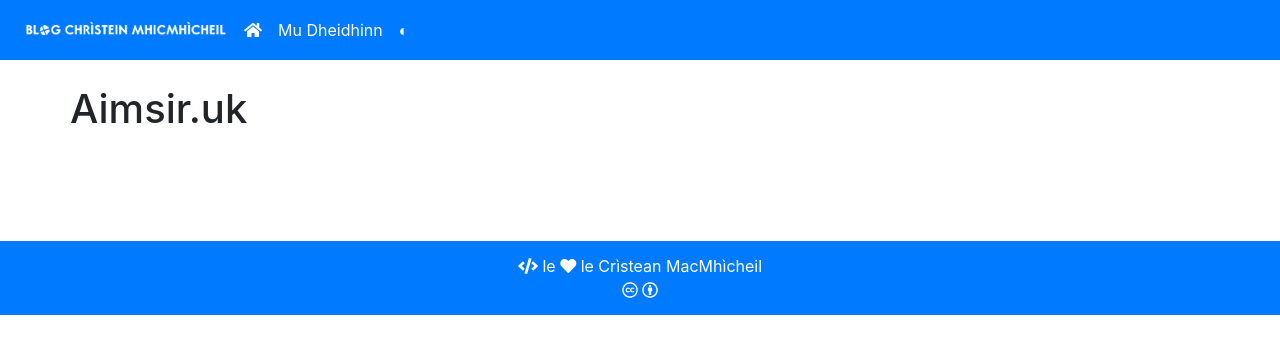
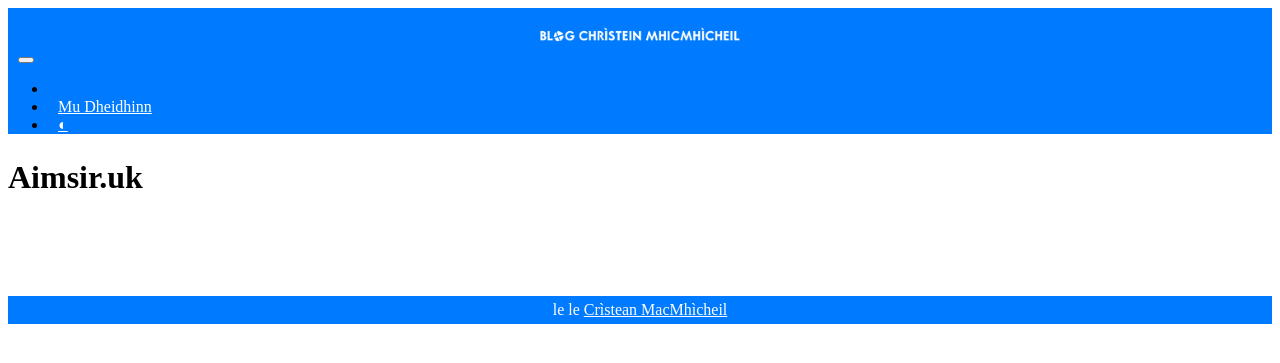
Before and after one commit to angeidheal/aimsir, a Jekyll site: the page built from index.html, in a window 1280 px wide. Shown: the top 363 px of the page. Built offline with Jekyll 4.4.1, drawn with Linux system fonts in a browser that asks for light colours; nearby versions of some CDN libraries.

Commit message:
Update header.html

```diff
--- a/_includes/header.html
+++ b/_includes/header.html
@@ -23,36 +13,5 @@
 <!-- Description for search engine use -->
 <meta itemprop="description" name="description" content="{% if page.description %}{{ page.description }}{% else %}{{ site.description }}{% endif %}" />
 
-<!-- Web app icons -->
-<link rel="shortcut icon" type="image/x-icon" href="favicon.ico">
-<link rel="apple-touch-icon" sizes="180x180" href="/apple-touch-icon.png">
-<link rel="icon" type="image/png" sizes="32x32" href="/favicon-32x32.png">
-<link rel="icon" type="image/png" sizes="16x16" href="/favicon-16x16.png">
-<link rel="manifest" href="/site.webmanifest">
-<link rel="mask-icon" href="/safari-pinned-tab.svg" color="{{ site.featured-color }}">
-<meta name="apple-mobile-web-app-title" content="Geidh.uk">
-<meta name="application-name" content="Geidh.uk">
-<meta name="msapplication-TileColor" content="{{ site.featured-color }}">
-<meta name="msapplication-TileImage" content="/mstile-144x144.png">
-<meta name="theme-color" content="{{ site.featured-color }}">
-
-<!-- News RSS Feed -->
-<link rel="alternate" type="application/rss+xml" title="{{ site.name }} - {{ site.description }}" href="{{ site.baseurl }}/naidheachdan-rss.xml" />
-
-<!-- Load Font Awesome -->
-<link rel="stylesheet" href="https://use.fontawesome.com/releases/v5.7.1/css/all.css" integrity="sha384-fnmOCqbTlWIlj8LyTjo7mOUStjsKC4pOpQbqyi7RrhN7udi9RwhKkMHpvLbHG9Sr" crossorigin="anonymous">
-
-<!-- Load Bootstrap CSS -->
-<link rel="stylesheet" href="https://stackpath.bootstrapcdn.com/bootstrap/4.2.1/css/bootstrap.min.css" integrity="sha384-GJzZqFGwb1QTTN6wy59ffF1BuGJpLSa9DkKMp0DgiMDm4iYMj70gZWKYbI706tWS" crossorigin="anonymous">
-
-<!-- Load Bootstrap JavaScript -->
-<script src="https://stackpath.bootstrapcdn.com/bootstrap/4.2.1/js/bootstrap.min.js" integrity="sha384-B0UglyR+jN6CkvvICOB2joaf5I4l3gm9GU6Hc1og6Ls7i6U/mkkaduKaBhlAXv9k" crossorigin="anonymous"></script>
-
 <!-- Load local CSS -->
 <link rel="stylesheet" type="text/css" href="{{ site.baseurl }}/style.css" />
-
-<!-- Meta data for Facebook Open Graph -->
-<meta property="og:title" content="{{ post.title }}" />
-<meta property="og:type" content="website" />
-<meta property="og:url" content="{{ post.url }}" />
-<meta property="og:image" content="{{ page.image }}" />
```
Also changed, not shown: other parts of _includes/header.html (+0 -10 lines).
